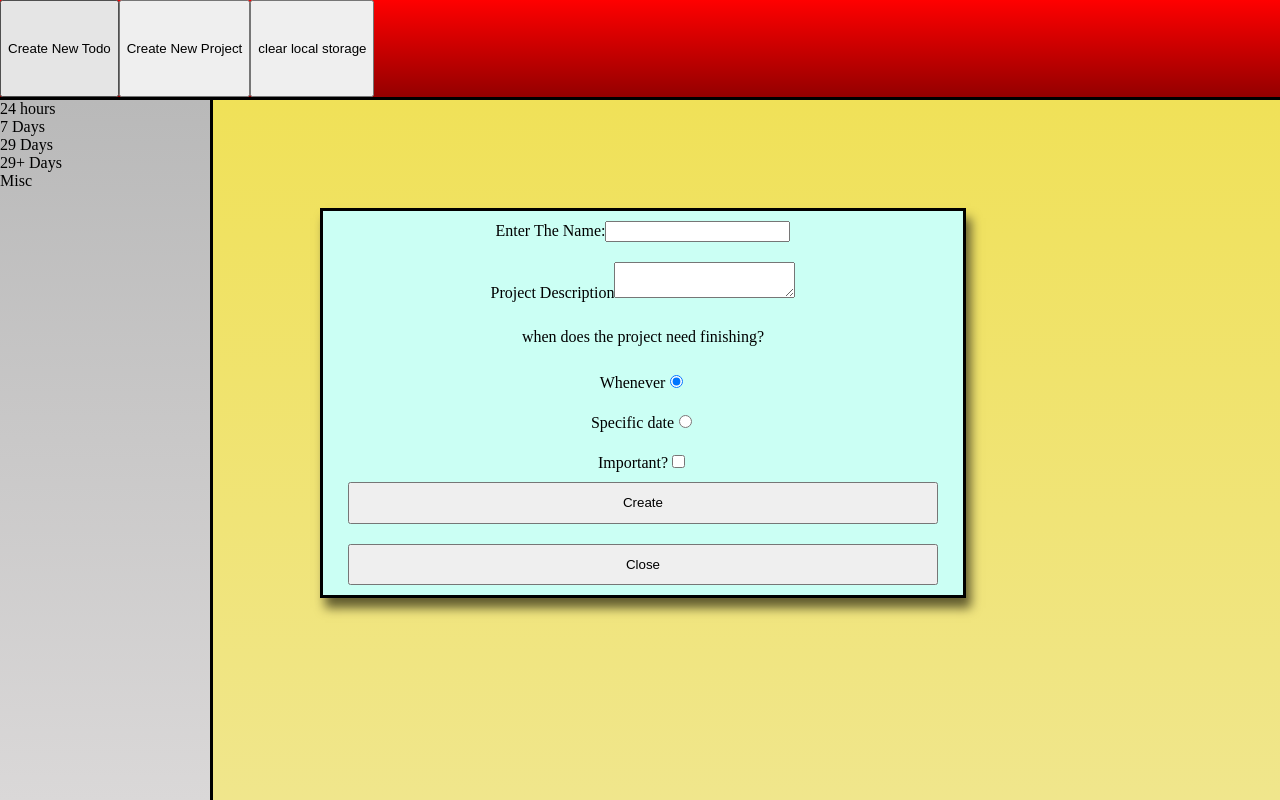
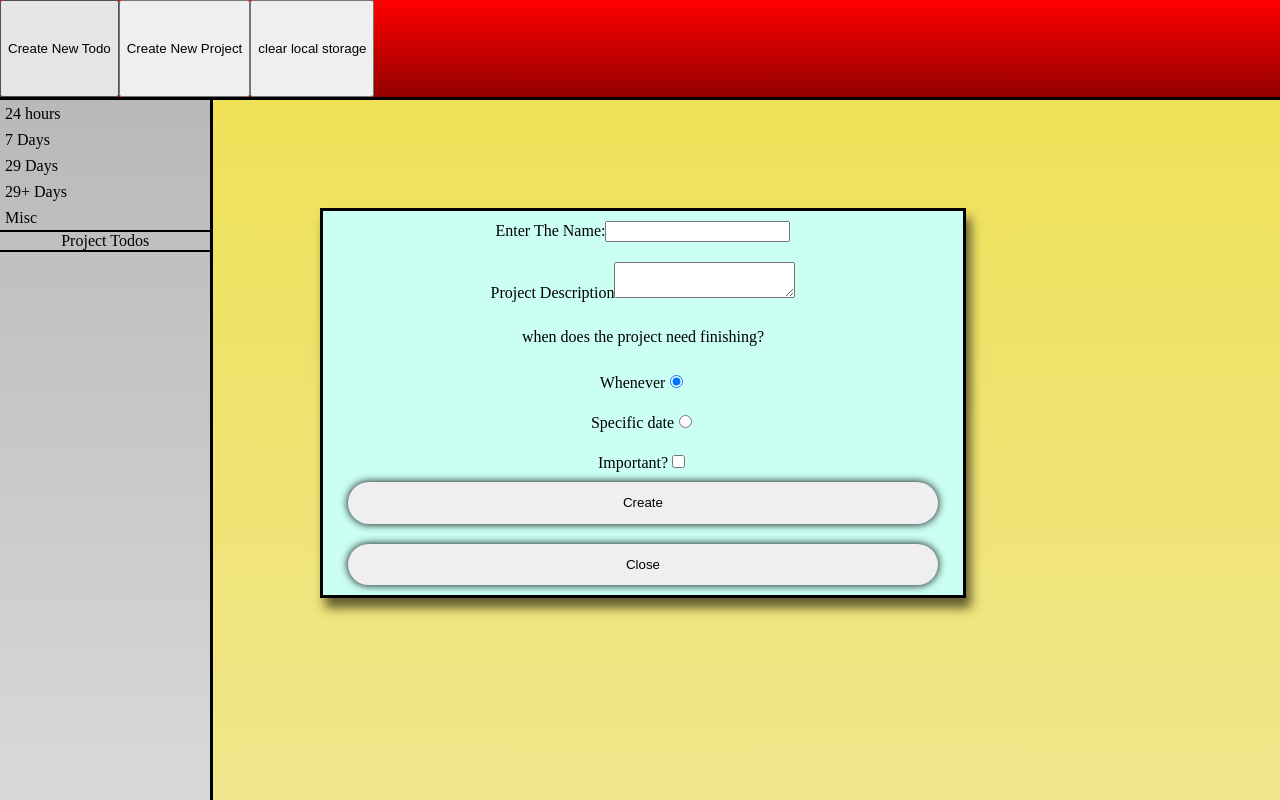
Before and after one commit to Linkazen/Todo-list, a website built with webpack: page dist/index.html in a window 1280 px wide. Both pictures are taken after a click on the button "Create New Project". Built offline with nearby package versions, Linux system fonts and the light colour scheme.

Commit message:
Done some more canges to the css and added some more elements in the javascript

```diff
--- a/src/modules/DOMManip.js
+++ b/src/modules/DOMManip.js
@@ -221,6 +221,13 @@ const domFuncs = (() => {
         text.type = "text"
         text.name = "rename"
 
+        let confbtn = document.createElement("button")
+        confbtn.textContent = "confirm"
+        confbtn.type = "button"
+        confbtn.addEventListener("click", function(e) {
+            confirmRename(e, protodonum, pronum, todonum, origpronum)
+        })
+
         let cnclbtn = document.createElement("button")
         cnclbtn.textContent = "cancel"
         cnclbtn.type = "button"
@@ -228,17 +235,10 @@ const domFuncs = (() => {
             destroyForm(e)
         })
 
-        let confbtn = document.createElement("button")
-        confbtn.textContent = "confirm"
-        confbtn.type = "button"
-        confbtn.addEventListener("click", function(e) {
-            confirmRename(e, protodonum, pronum, todonum, origpronum)
-        })
-
         label.appendChild(text)
         form.appendChild(label)
+        form.appendChild(confbtn)
         form.appendChild(cnclbtn)
-        form.appendChild(confbtn)
         return form
     }
 
@@ -331,6 +331,9 @@ const domFuncs = (() => {
     function appendProjects() {
         let projectsarea = document.querySelector("#projectsarea")
         let projectarr = compileArray("projects")
+        let seperator = document.createElement("p")
+        seperator.textContent = "Project Todos"
+        projectarr.splice(5, 0, seperator)
         projectsarea.innerHTML = ""
         addListenToDivs(projectarr)
         for (let i = 0; i < projectarr.length; i++) {
--- a/src/style.css
+++ b/src/style.css
@@ -32,6 +32,8 @@ html, body {
 
 #projectsarea {
     grid-area: sidebar;
+    display: flex;
+    flex-direction: column;
     border-right: 3px solid black;
     overflow: auto;
     background-color: rgb(185, 185, 185);
@@ -39,9 +41,23 @@ html, body {
 }
 
 #projecttodosarea {
+    display: grid;
+    grid-template-rows: repeat(3, 1fr);
+    grid-template-areas:
+        "todos todoinfo todoinfo"
+    ;
     grid-area: main;
     background-color: khaki;
     background-image: linear-gradient(to top, khaki, rgb(240, 225, 88))
+}
+
+#todos {
+    grid-area: todos;
+
+}
+
+#todoinfo {
+    grid-area: todoinfo;
 }
 
 #renameform {
@@ -61,11 +77,6 @@ html, body {
 
 #renameform > label {
     margin: 10px 20px auto 20px;
-}
-
-#renameform > button {
-    height: 5em;
-    margin: 10px 25px 10px 25px;
 }
 
 #todoform {
@@ -100,7 +111,25 @@ label > textarea {
     margin-bottom: auto;
 }
 
-#todoform > button {
+#todoform > button, #renameform > button {
     height: 5em;
     margin: 10px 25px 10px 25px;
+    box-shadow: 0 0 8px;
+    border-radius: 25px;
+    border: 0;
 }
+
+#projectsarea > p {
+    border-bottom: 2px solid black;
+    border-top: 2px solid black;
+    margin: 0;
+    text-align: center;
+}
+
+#projectsarea > div {
+    padding: 5px 3px 3px 5px;
+}
+
+#projectsarea > div:hover {
+    background-color: rgb(89, 110, 106);
+}
```
Also changed, not shown: dist/index.html, dist/main.js.
